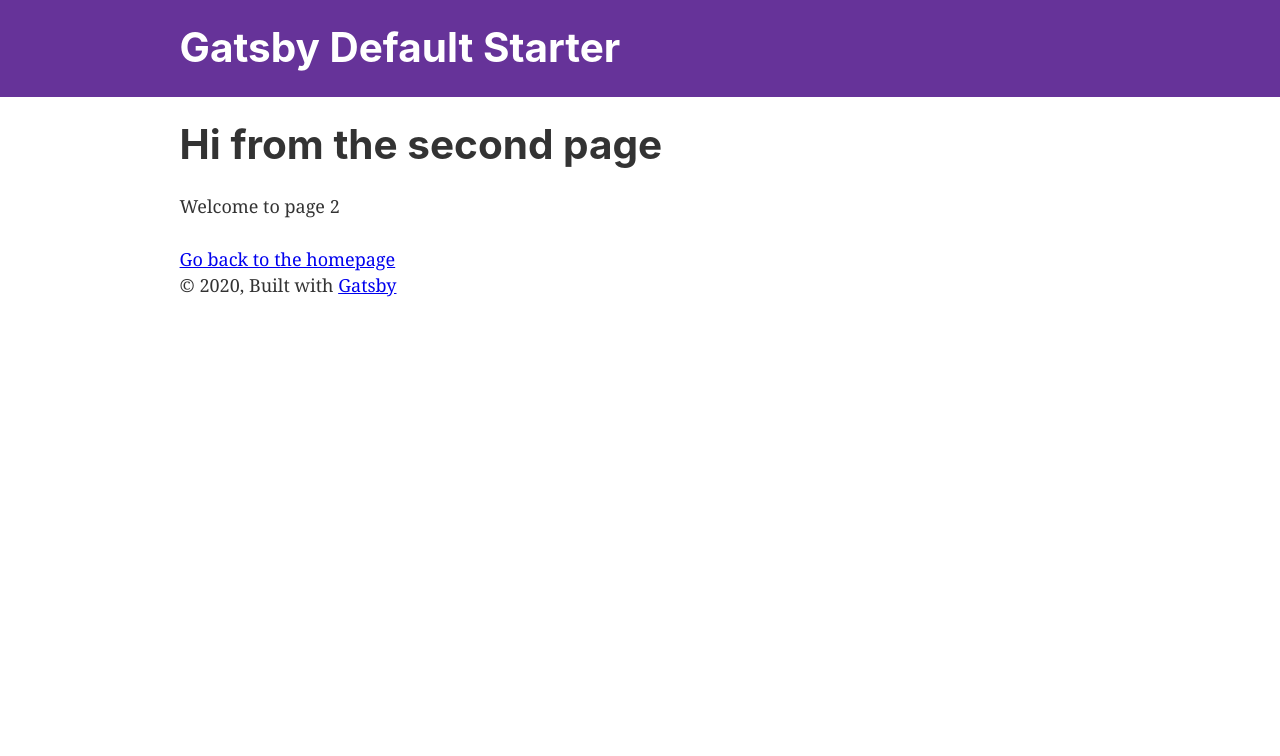
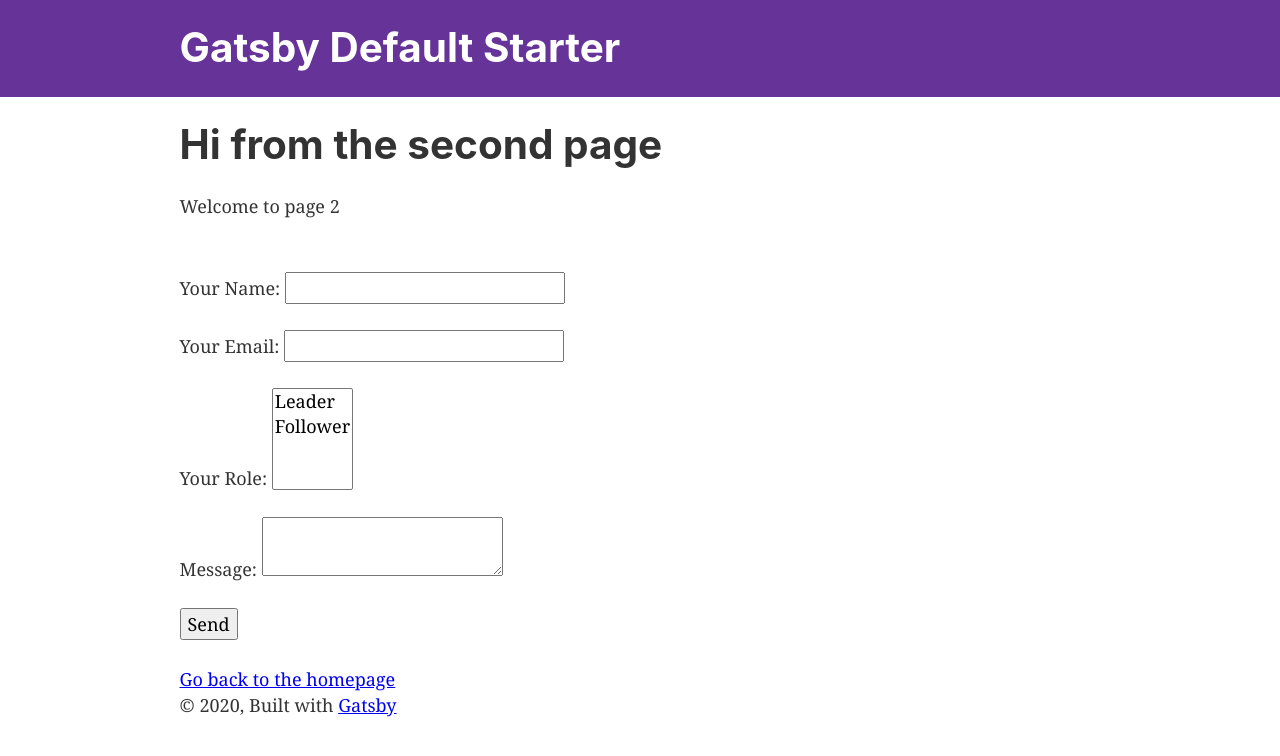
Before and after one commit to romezer/gatsby-netflify, a Gatsby site: page /page-2 in a window 1280 px wide. Built offline with nearby package versions, Linux system fonts and the light colour scheme; Gatsby itself is replaced by a stand-in of ours.

Commit message:
Added form submission

```diff
--- a/src/pages/page-2.js
+++ b/src/pages/page-2.js
@@ -9,7 +9,29 @@
     <SEO title="Page two" />
     <h1>Hi from the second page</h1>
     <p>Welcome to page 2</p>
+    <br></br>
+    <form name="contact" method="POST" data-netlify="true">
+      <p>
+        <label>Your Name: <input type="text" name="name" /></label>
+      </p>
+      <p>
+        <label>Your Email: <input type="email" name="email" /></label>
+      </p>
+      <p>
+        <label>Your Role: <select name="role[]" multiple>
+          <option value="leader">Leader</option>
+          <option value="follower">Follower</option>
+        </select></label>
+      </p>
+      <p>
+        <label>Message: <textarea name="message"></textarea></label>
+      </p>
+      <p>
+        <button type="submit">Send</button>
+      </p>
+    </form>
     <Link to="/">Go back to the homepage</Link>
+
   </Layout>
 )
 
```
